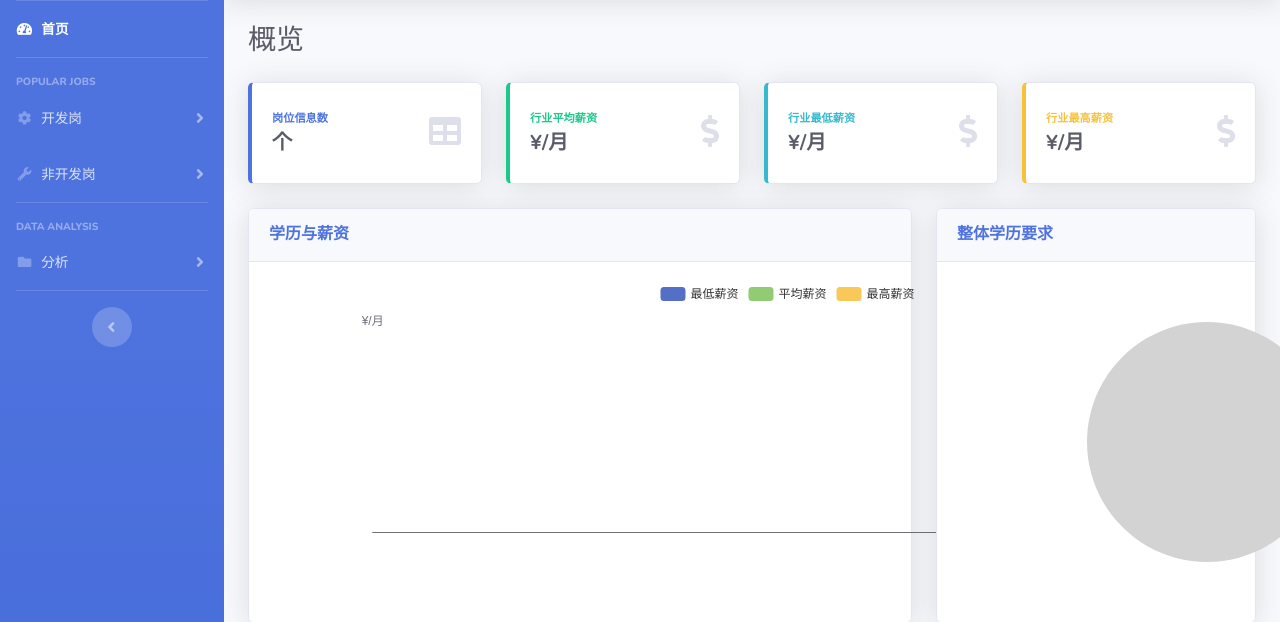
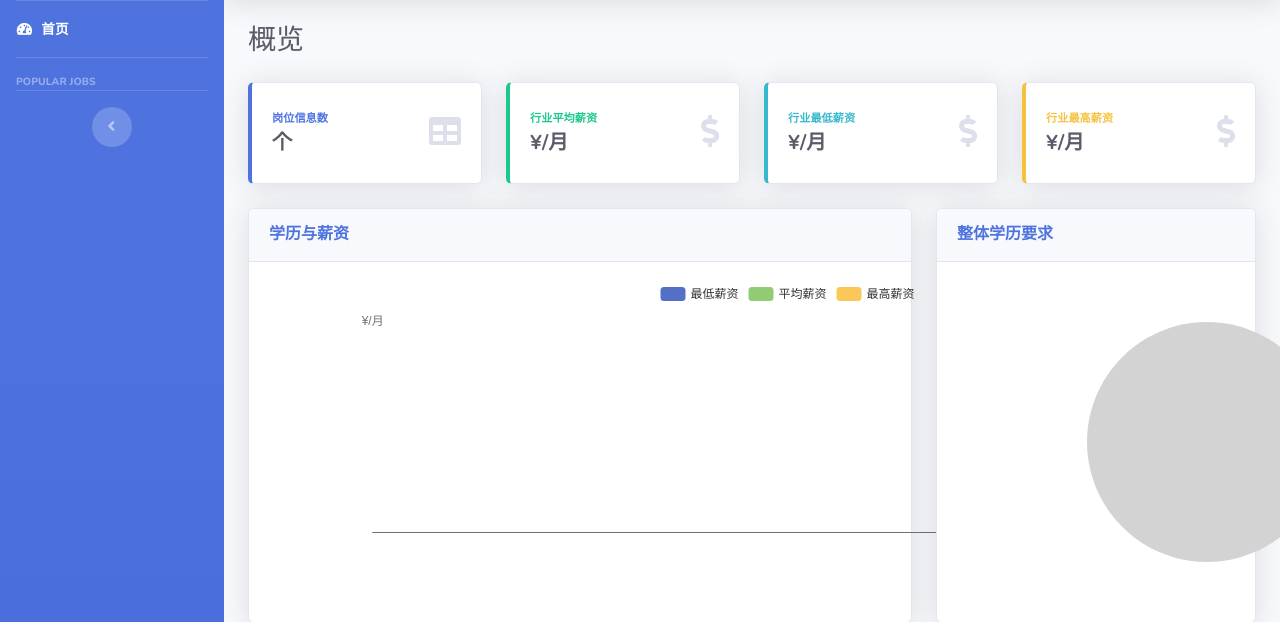
Before and after one commit to weifengkkk/spider_hire_preview, a Flask app: template templates/index.html in a window 1280 px wide. Shown: the part 70-692 px from the top of the page. Run offline with Flask 2, Linux system fonts and the light colour scheme; the template is opened without the code that fills it, so the values that code supplies are empty; some libraries are stand-ins or nearby versions.

Commit message:
index init

```diff
--- a/templates/index.html
+++ b/templates/index.html
@@ -59,69 +59,69 @@
                 POPULAR JOBS
             </div>
 
-            <!-- Nav Item - Pages Collapse Menu -->
-            <li class="nav-item">
-                <a class="nav-link collapsed" href="#" data-toggle="collapse" data-target="#collapseTwo"
-                    aria-expanded="true" aria-controls="collapseTwo">
-                    <i class="fas fa-fw fa-cog"></i>
-                    <span>开发岗</span>
-                </a>
-                <div id="collapseTwo" class="collapse" aria-labelledby="headingTwo" data-parent="#accordionSidebar">
-                    <div class="bg-white py-2 collapse-inner rounded">
-                        <h6 class="collapse-header">Development</h6>
-                        <a class="collapse-item" href="java.html">Java</a>
-                        <a class="collapse-item" href="python.html">Python</a>
-                        <a class="collapse-item" href="c.html">C/C++</a>
-                        <a class="collapse-item" href="c23.html">C#/.net</a>
-                        <a class="collapse-item" href="u3d-ue.html">unity3D/UE</a>
-                        <a class="collapse-item" href="php.html">PHP</a>
-                        <a class="collapse-item" href="web.html">web前端</a>
-                        <a class="collapse-item" href="ios.html">IOS</a>
-                        <a class="collapse-item" href="android.html">Android</a>
-                    </div>
-                </div>
-            </li>
-
-            <!-- Nav Item - Utilities Collapse Menu -->
-            <li class="nav-item">
-                <a class="nav-link collapsed" href="#" data-toggle="collapse" data-target="#collapseUtilities"
-                    aria-expanded="true" aria-controls="collapseUtilities">
-                    <i class="fas fa-fw fa-wrench"></i>
-                    <span>非开发岗</span>
-                </a>
-                <div id="collapseUtilities" class="collapse" aria-labelledby="headingUtilities"
-                    data-parent="#accordionSidebar">
-                    <div class="bg-white py-2 collapse-inner rounded">
-                        <h6 class="collapse-header">Non-development</h6>
-                        <a class="collapse-item" href="algorithm.html">算法工程师</a>
-                        <a class="collapse-item" href="test.html">测试工程师</a>
-                        <a class="collapse-item" href="oam.html">运维工程师</a>
-                    </div>
-                </div>
-            </li>
-            <!-- Divider -->
-            <hr class="sidebar-divider">
-
-            <!-- Heading -->
-            <div class="sidebar-heading">
-                DATA ANALYSIS
-            </div>
-
-            <!-- Nav Item - Pages Collapse Menu -->
-            <li class="nav-item">
-                <a class="nav-link collapsed" href="#" data-toggle="collapse" data-target="#collapsePages"
-                    aria-expanded="true" aria-controls="collapsePages">
-                    <i class="fas fa-fw fa-folder"></i>
-                    <span>分析</span>
-                </a>
-                <div id="collapsePages" class="collapse" aria-labelledby="headingPages" data-parent="#accordionSidebar">
-                    <div class="bg-white py-2 collapse-inner rounded">
-                        <h6 class="collapse-header">Tools</h6>
-                        <a class="collapse-item" href="salary-speculate.html">薪资推测</a>
-                        <a class="collapse-item" href="job-speculate.html">岗位匹配</a>
-                    </div>
-                </div>
-            </li>
+{#            <!-- Nav Item - Pages Collapse Menu -->#}
+{#            <li class="nav-item">#}
+{#                <a class="nav-link collapsed" href="#" data-toggle="collapse" data-target="#collapseTwo"#}
+{#                    aria-expanded="true" aria-controls="collapseTwo">#}
+{#                    <i class="fas fa-fw fa-cog"></i>#}
+{#                    <span>开发岗</span>#}
+{#                </a>#}
+{#                <div id="collapseTwo" class="collapse" aria-labelledby="headingTwo" data-parent="#accordionSidebar">#}
+{#                    <div class="bg-white py-2 collapse-inner rounded">#}
+{#                        <h6 class="collapse-header">Development</h6>#}
+{#                        <a class="collapse-item" href="java.html">Java</a>#}
+{#                        <a class="collapse-item" href="python.html">Python</a>#}
+{#                        <a class="collapse-item" href="c.html">C/C++</a>#}
+{#                        <a class="collapse-item" href="c23.html">C#/.net</a>#}
+{#                        <a class="collapse-item" href="u3d-ue.html">unity3D/UE</a>#}
+{#                        <a class="collapse-item" href="php.html">PHP</a>#}
+{#                        <a class="collapse-item" href="web.html">web前端</a>#}
+{#                        <a class="collapse-item" href="ios.html">IOS</a>#}
+{#                        <a class="collapse-item" href="android.html">Android</a>#}
+{#                    </div>#}
+{#                </div>#}
+{#            </li>#}
+{##}
+{#            <!-- Nav Item - Utilities Collapse Menu -->#}
+{#            <li class="nav-item">#}
+{#                <a class="nav-link collapsed" href="#" data-toggle="collapse" data-target="#collapseUtilities"#}
+{#                    aria-expanded="true" aria-controls="collapseUtilities">#}
+{#                    <i class="fas fa-fw fa-wrench"></i>#}
+{#                    <span>非开发岗</span>#}
+{#                </a>#}
+{#                <div id="collapseUtilities" class="collapse" aria-labelledby="headingUtilities"#}
+{#                    data-parent="#accordionSidebar">#}
+{#                    <div class="bg-white py-2 collapse-inner rounded">#}
+{#                        <h6 class="collapse-header">Non-development</h6>#}
+{#                        <a class="collapse-item" href="algorithm.html">算法工程师</a>#}
+{#                        <a class="collapse-item" href="test.html">测试工程师</a>#}
+{#                        <a class="collapse-item" href="oam.html">运维工程师</a>#}
+{#                    </div>#}
+{#                </div>#}
+{#            </li>#}
+{#            <!-- Divider -->#}
+{#            <hr class="sidebar-divider">#}
+{##}
+{#            <!-- Heading -->#}
+{#            <div class="sidebar-heading">#}
+{#                DATA ANALYSIS#}
+{#            </div>#}
+{##}
+{#            <!-- Nav Item - Pages Collapse Menu -->#}
+{#            <li class="nav-item">#}
+{#                <a class="nav-link collapsed" href="#" data-toggle="collapse" data-target="#collapsePages"#}
+{#                    aria-expanded="true" aria-controls="collapsePages">#}
+{#                    <i class="fas fa-fw fa-folder"></i>#}
+{#                    <span>分析</span>#}
+{#                </a>#}
+{#                <div id="collapsePages" class="collapse" aria-labelledby="headingPages" data-parent="#accordionSidebar">#}
+{#                    <div class="bg-white py-2 collapse-inner rounded">#}
+{#                        <h6 class="collapse-header">Tools</h6>#}
+{#                        <a class="collapse-item" href="salary-speculate.html">薪资推测</a>#}
+{#                        <a class="collapse-item" href="job-speculate.html">岗位匹配</a>#}
+{#                    </div>#}
+{#                </div>#}
+{#            </li>#}
 
 {#            <!-- Nav Item - Charts -->#}
 {#            <li class="nav-item">#}
```
Also changed, not shown: static/img/cloud/热门岗位.jpg, static/img/cloud/福利待遇.jpg.
